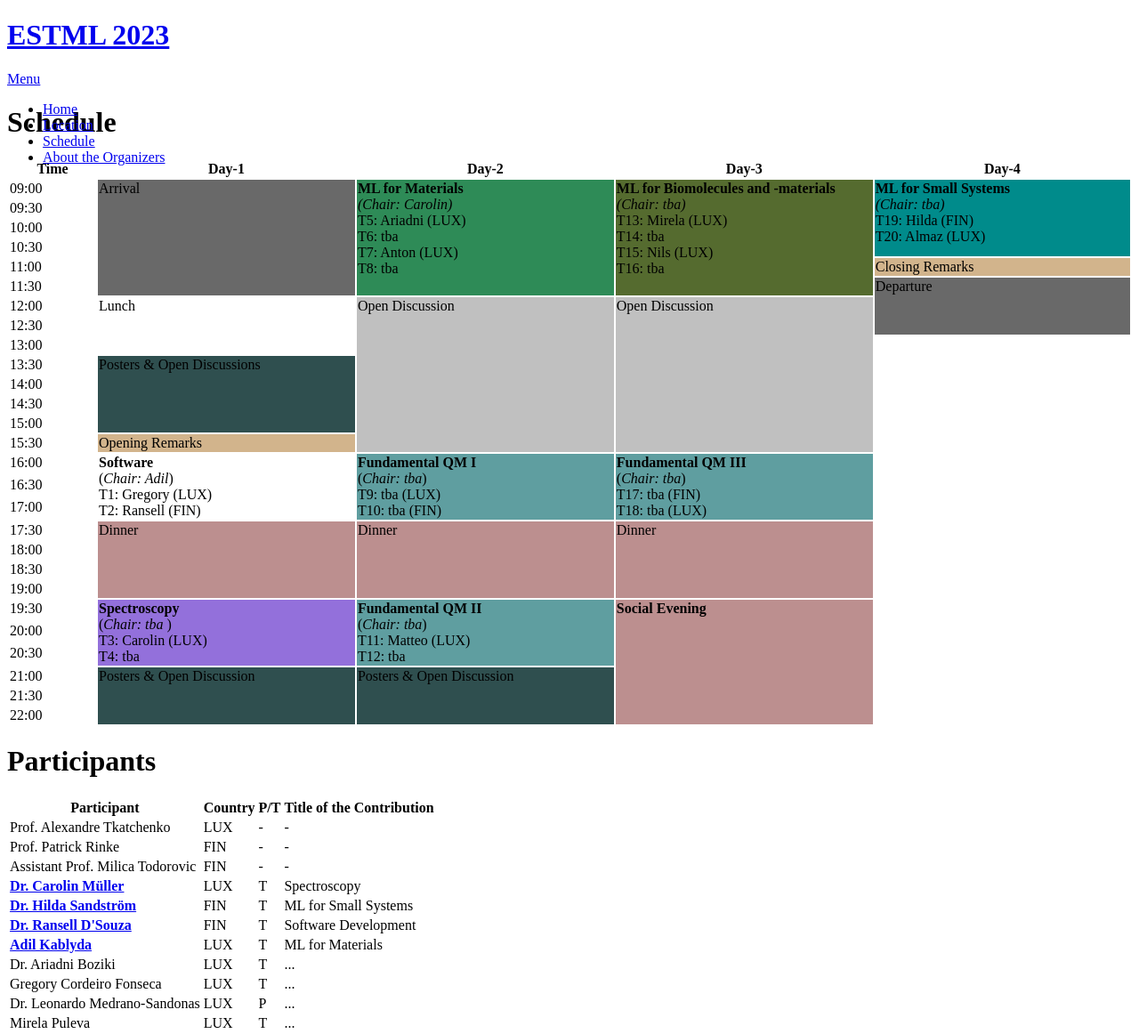
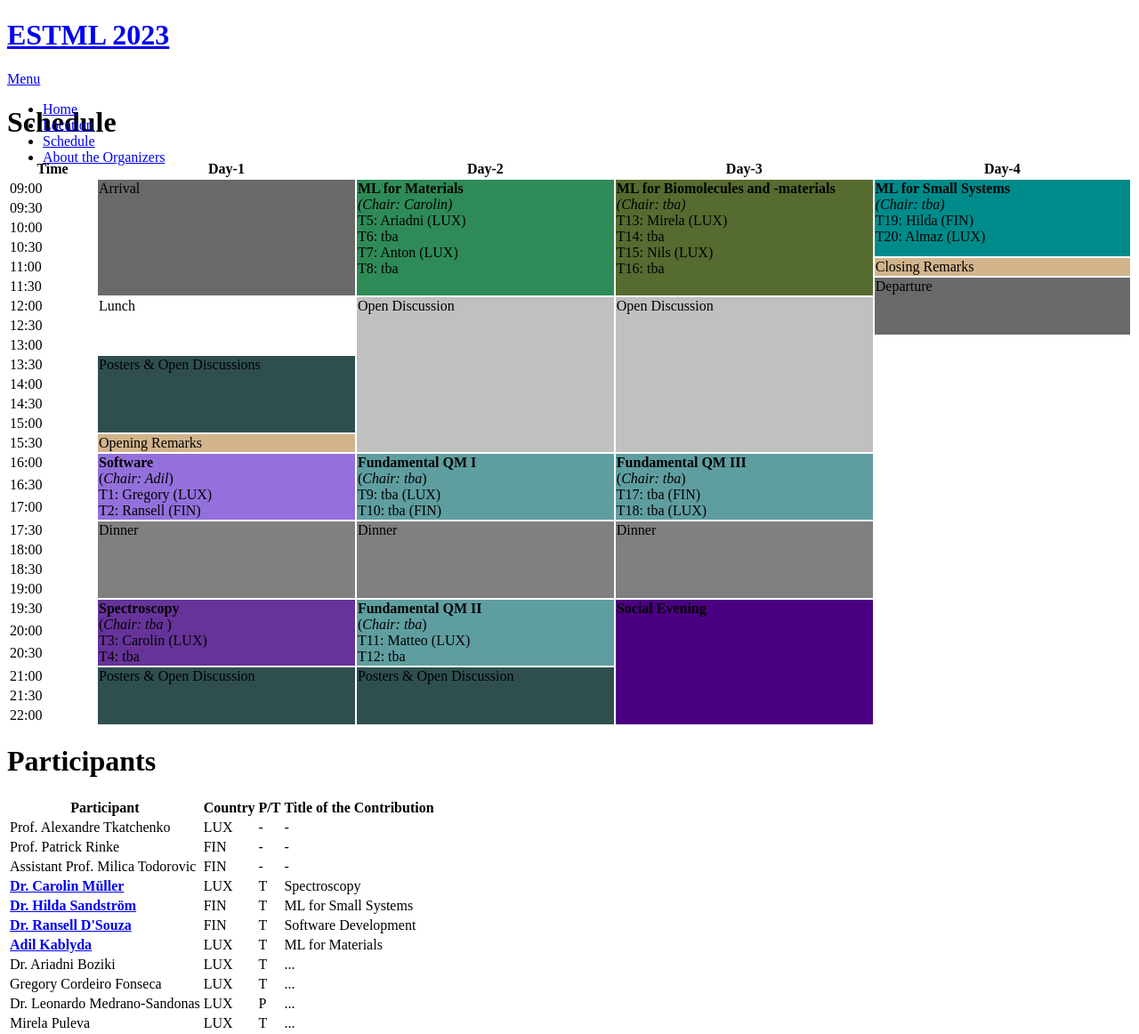
Before and after one commit to ESTML/ESTML.github.io, a Jekyll site: the page built from schedule.html, in a window 1280 px wide. Shown: the part 108-1270 px from the top of the page at 89% size. Built offline with Jekyll 4.4.1, drawn with Linux system fonts in a browser that asks for light colours; nearby versions of some CDN libraries; grey boxes are pictures that could not be loaded.

Commit message:
Update schedule.html

```diff
--- a/schedule.html
+++ b/schedule.html
@@ -78,7 +78,7 @@ title: Schedule and Participants
 
 <tr VALIGN=TOP>
   <td> 16:00 </td>
-  <td rowspan="3"> <b> Software </b> <br> (<i>Chair: Adil</i>) <br> T1: Gregory (LUX) <br> T2: Ransell (FIN) </td>
+  <td rowspan="3" style="background-color: MediumPurple;"> <b> Software </b> <br> (<i>Chair: Adil</i>) <br> T1: Gregory (LUX) <br> T2: Ransell (FIN) </td>
   <td rowspan="3" style="background-color: CadetBlue;"> <b> Fundamental QM I </b> <br> (<i>Chair: tba</i>) <br> T9: tba (LUX) <br> T10: tba (FIN) </td>
   <td rowspan="3" style="background-color: CadetBlue;"> <b> Fundamental QM III </b> <br> (<i>Chair: tba</i>) <br> T17: tba (FIN) <br> T18: tba (LUX) </td>
 </tr>
@@ -93,9 +93,9 @@ title: Schedule and Participants
 
 <tr VALIGN=TOP>
   <td> 17:30 </td>
-  <td rowspan="4" style="background-color: RosyBrown;"> Dinner </td>
-  <td rowspan="4" style="background-color: RosyBrown;"> Dinner </td>
-  <td rowspan="4" style="background-color: RosyBrown;"> Dinner </td>
+  <td rowspan="4" style="background-color: Gray;"> Dinner </td>
+  <td rowspan="4" style="background-color: Gray;"> Dinner </td>
+  <td rowspan="4" style="background-color: Gray;"> Dinner </td>
 </tr>
 
 <tr VALIGN=TOP>
@@ -112,9 +112,9 @@ title: Schedule and Participants
 
 <tr VALIGN=TOP>
   <td> 19:30 </td>
-  <td rowspan="3" style="background-color: MediumPurple;"> <b> Spectroscopy </b> <br> (<i>Chair: tba </i>) <br> T3: Carolin (LUX) <br> T4: tba </td>
+  <td rowspan="3" style="background-color: RebeccaPurple;"> <b> Spectroscopy </b> <br> (<i>Chair: tba </i>) <br> T3: Carolin (LUX) <br> T4: tba </td>
   <td rowspan="3" style="background-color: CadetBlue;"> <b> Fundamental QM II </b> <br> (<i>Chair: tba</i>) <br> T11: Matteo (LUX) <br> T12: tba </td>
-  <td rowspan="6" style="background-color: RosyBrown;"> <b> Social Evening </b> </td>
+  <td rowspan="6" style="background-color: Indigo;"> <b> Social Evening </b> </td>
 </tr>
 
 <tr VALIGN=TOP>
```
